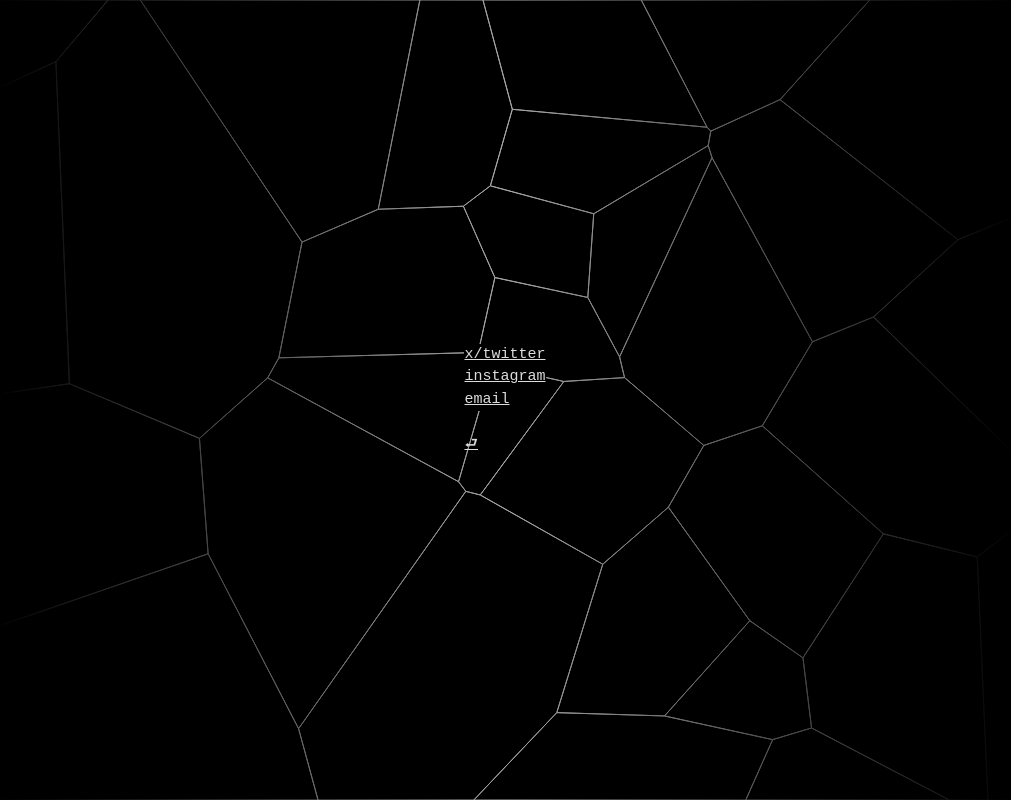
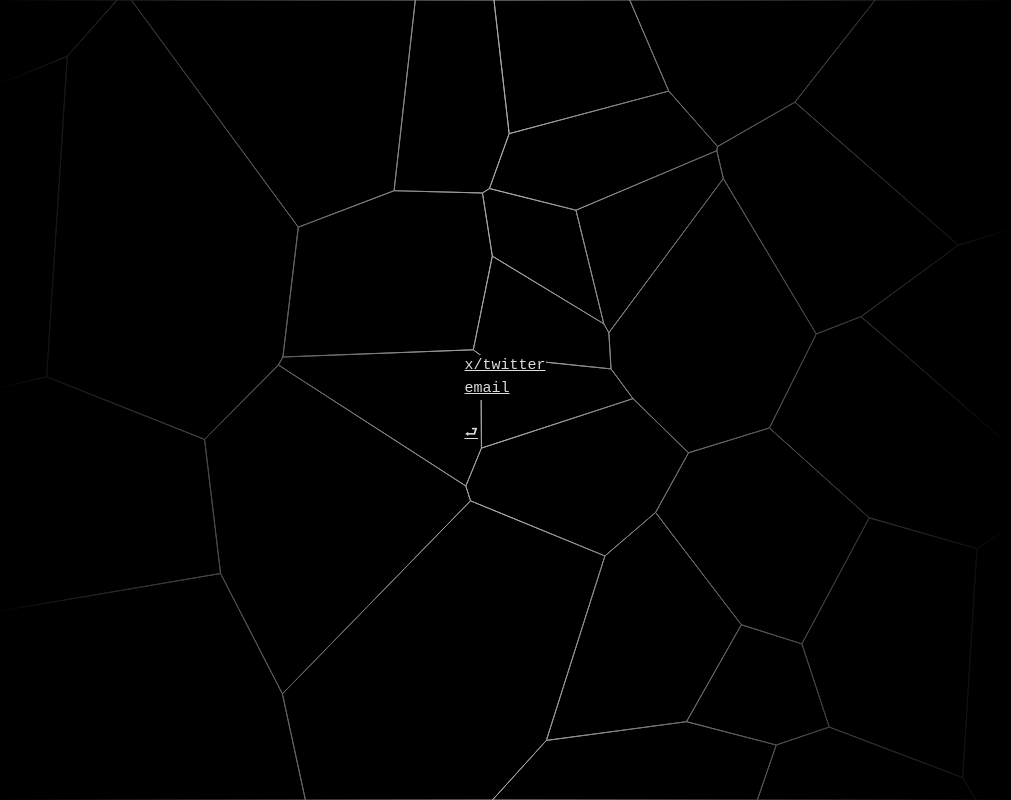
Before and after one commit to RatanRSur/rai.dev, a Next.js app: page /contact in a window 1280 px wide. Shown: the whole page, without its empty margins (135-1146 px from the left). Built offline with nearby package versions, Linux system fonts and the light colour scheme.

Commit message:
remove instagram

```diff
--- a/app/contact/page.tsx
+++ b/app/contact/page.tsx
@@ -4,7 +4,7 @@ import Back from "../components/Back";
 export default function Contact() {
   let items = [
     ["x/twitter", "https://x.com/rai_sur11"],
-    ["instagram", "https://instagram.com/anditsfunagain"],
+    // ["instagram", "https://instagram.com/anditsfunagain"],
     ["email", "mailto:rai@rai.dev?subject=interested in <topic/service>"],
   ];
   return (
```
